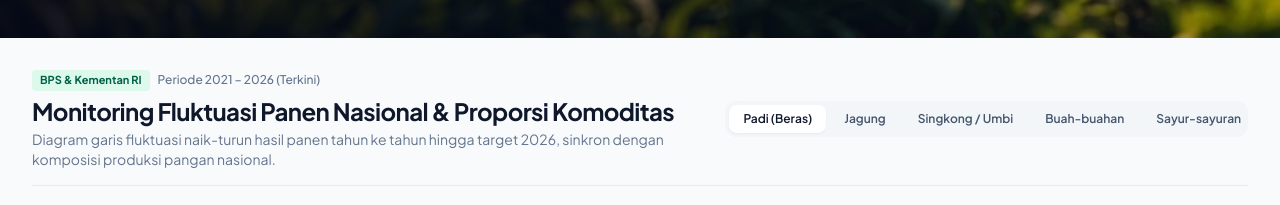
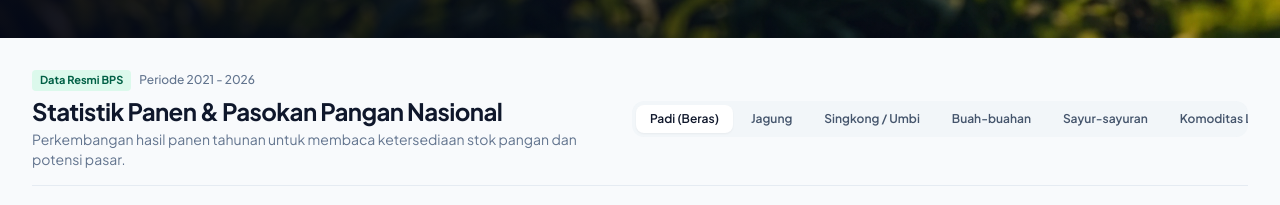
Before and after one commit to riiardian/kertanusa, a Next.js app: page / in a window 1280 px wide. Shown: the part 747-952 px from the top of the page. Built offline with nearby package versions, Linux system fonts and the light colour scheme; no server answers.

Commit message:
copy: perbarui judul dan subjudul ke Opsi 2 (Statistik Panen & Pasokan Pangan Nasional)

```diff
--- a/src/components/AgriculturalMonitoringDashboard.tsx
+++ b/src/components/AgriculturalMonitoringDashboard.tsx
@@ -186,15 +186,15 @@ export default function AgriculturalMonitoringDashboard() {
         <div>
           <div className="flex items-center gap-2 mb-1">
             <span className="text-[11px] font-bold text-emerald-800 bg-emerald-100/70 px-2 py-0.5 rounded">
-              BPS & Kementan RI
+              Data Resmi BPS
             </span>
-            <span className="text-xs text-slate-500 font-medium">Periode 2021 – 2026 (Terkini)</span>
+            <span className="text-xs text-slate-500 font-medium">Periode 2021 - 2026</span>
           </div>
           <h2 className="text-xl sm:text-2xl font-bold text-slate-900 tracking-tight">
-            Monitoring Fluktuasi Panen Nasional & Proporsi Komoditas
+            Statistik Panen & Pasokan Pangan Nasional
           </h2>
           <p className="text-xs sm:text-sm text-slate-500 mt-0.5">
-            Diagram garis fluktuasi naik-turun hasil panen tahun ke tahun hingga target 2026, sinkron dengan komposisi produksi pangan nasional.
+            Perkembangan hasil panen tahunan untuk membaca ketersediaan stok pangan dan potensi pasar.
           </p>
         </div>
 
```
